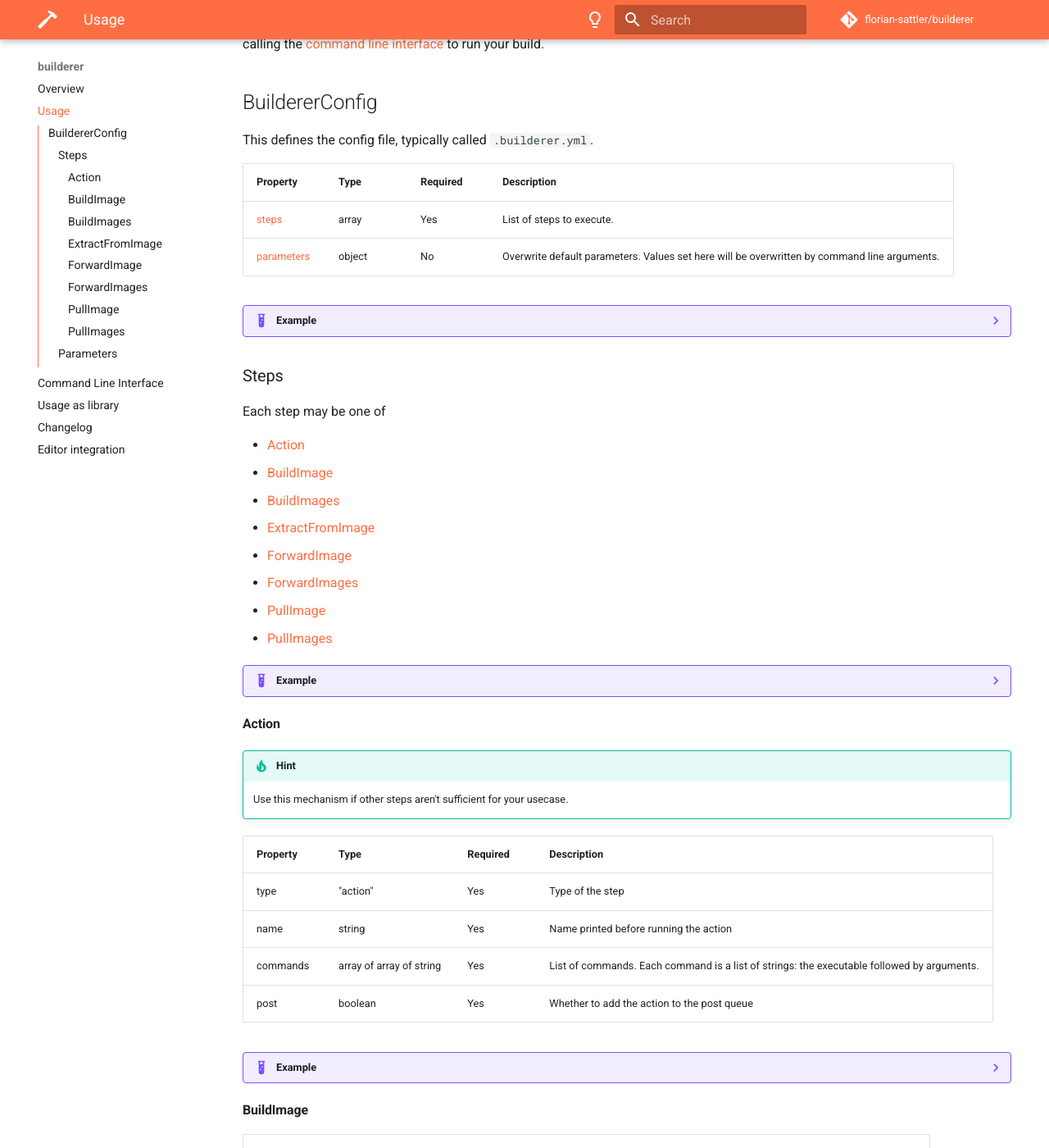
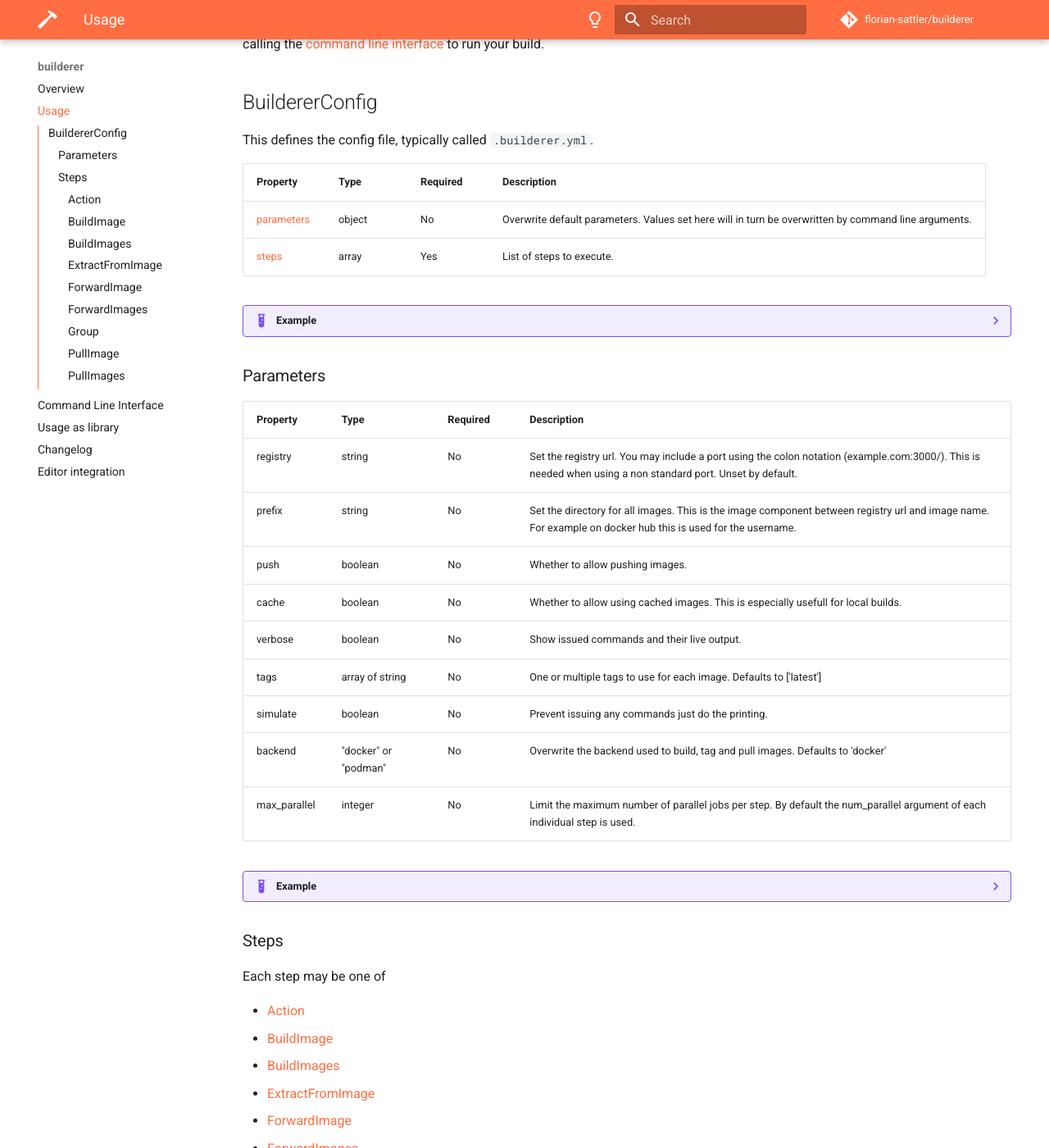
Before and after one commit to florian-sattler/builderer, an MkDocs documentation site: the page built from docs/usage.md, in a window 1280 px wide and 1400 px high, scrolled down 692 px. Shown: the whole window at 82% size. Built offline with MkDocs 1.6.1 and Material for MkDocs 9.7.7, drawn with Linux system fonts in a browser that asks for light colours; comment, search, counter and statistics services are not loaded; some of the changed text lies outside the part shown.

Commit message:
mini fixes and more documentation

````diff
--- a/docs/usage.md
+++ b/docs/usage.md
@@ -39,10 +39,10 @@
 
 This defines the config file, typically called `.builderer.yml`.
 
-| Property                  | Type   | Required | Description                                                                                  |
-| ------------------------- | ------ | -------- | -------------------------------------------------------------------------------------------- |
-| [steps](#steps)           | array  | Yes      | List of steps to execute.                                                                    |
-| [parameters](#parameters) | object | No       | Overwrite default parameters. Values set here will be overwritten by command line arguments. |
+| Property                  | Type   | Required | Description                                                                                          |
+| ------------------------- | ------ | -------- | ---------------------------------------------------------------------------------------------------- |
+| [parameters](#parameters) | object | No       | Overwrite default parameters. Values set here will in turn be overwritten by command line arguments. |
+| [steps](#steps)           | array  | Yes      | List of steps to execute.                                                                            |
 
 ??? Example
 
@@ -64,6 +64,37 @@
         directories:
         - frontend
         - backend
+    ```
+
+### Parameters
+
+| Property     | Type                 | Required | Description                                                                                                                                                 |
+| ------------ | -------------------- | -------- | ----------------------------------------------------------------------------------------------------------------------------------------------------------- |
+| registry     | string               | No       | Set the registry url. You may include a port using the colon notation (example.com:3000/). This is needed when using a non standard port. Unset by default. |
+| prefix       | string               | No       | Set the directory for all images. This is the image component between registry url and image name. For example on docker hub this is used for the username. |
+| push         | boolean              | No       | Whether to allow pushing images.                                                                                                                            |
+| cache        | boolean              | No       | Whether to allow using cached images. This is especially usefull for local builds.                                                                          |
+| verbose      | boolean              | No       | Show issued commands and their live output.                                                                                                                 |
+| tags         | array of string      | No       | One or multiple tags to use for each image. Defaults to ['latest']                                                                                          |
+| simulate     | boolean              | No       | Prevent issuing any commands just do the printing.                                                                                                          |
+| backend      | "docker" or "podman" | No       | Overwrite the backend used to build, tag and pull images. Defaults to 'docker'                                                                              |
+| max_parallel | integer              | No       | Limit the maximum number of parallel jobs per step. By default the num_parallel argument of each individual step is used.                                   |
+
+??? Example
+
+    ```yaml
+    parameters:
+      registry: my-registry.example.com
+      prefix: username
+      push: false
+      cache: true
+      verbose: true
+      tags:
+        - custom
+        - latest
+      simulate: true
+      backend: podman
+      max_parallel: 1
     ```
 
 ### Steps
@@ -134,13 +165,14 @@
 
 #### BuildImages
 
-| Property    | Type            | Required | Description                                                                      |
-| ----------- | --------------- | -------- | -------------------------------------------------------------------------------- |
-| type        | "build_images"  | Yes      | Type of the step                                                                 |
-| directories | array of string | Yes      | Directories containing each containing Dockerfile.                               |
-| push        | boolean         | No       | Whether to push the image. Defaults to True.                                     |
-| qualified   | boolean         | No       | Whether to add the registry path and prefix to the image name. Defaults to True. |
-| extra_tags  | array of string | No       | Additional tags to use in this step. Defaults to None.                           |
+| Property     | Type            | Required | Description                                                                      |
+| ------------ | --------------- | -------- | -------------------------------------------------------------------------------- |
+| type         | "build_images"  | Yes      | Type of the step                                                                 |
+| directories  | array of string | Yes      | Directories containing each containing Dockerfile.                               |
+| push         | boolean         | No       | Whether to push the image. Defaults to True.                                     |
+| qualified    | boolean         | No       | Whether to add the registry path and prefix to the image name. Defaults to True. |
+| extra_tags   | array of string | No       | Additional tags to use in this step. Defaults to None.                           |
+| num_parallel | integer         | No       | Number of parallel executions. Defaults to 1                                     |
 
 ??? Example
 
@@ -192,11 +224,12 @@
 
 #### ForwardImages
 
-| Property   | Type             | Required | Description                                            |
-| ---------- | ---------------- | -------- | ------------------------------------------------------ |
-| type       | "forward_images" | Yes      | Type of the step                                       |
-| names      | array of string  | Yes      | Image names to forward.                                |
-| extra_tags | array of string  | No       | Additional tags to use in this step. Defaults to None. |
+| Property     | Type             | Required | Description                                            |
+| ------------ | ---------------- | -------- | ------------------------------------------------------ |
+| type         | "forward_images" | Yes      | Type of the step                                       |
+| names        | array of string  | Yes      | Image names to forward.                                |
+| extra_tags   | array of string  | No       | Additional tags to use in this step. Defaults to None. |
+| num_parallel | integer          | No       | Number of parallel executions. Defaults to 4           |
 
 ??? Example
 
@@ -206,6 +239,35 @@
         names:
           - "registry.example.com:5000/some/image:latest"
           - "registry2.example.org:5555/another/image:stable"
+    ```
+
+#### Group
+
+| Property     | Type    | Required | Description                    |
+| ------------ | ------- | -------- | ------------------------------ |
+| type         | "group" | Yes      | Type of the step               |
+| num_parallel | integer | Yes      | Number of parallel executions. |
+| steps        | array   | Yes      | List of steps to execute.      |
+
+Valid steps are:
+
+- [Action](#action)
+- [BuildImage](#buildimage)
+- [ExtractFromImage](#extractfromimage)
+- [ForwardImage](#forwardimage)
+- [PullImage](#pullimage)
+
+??? Example
+
+    ```yaml
+    steps:
+      - type: group
+        num_parallel: 2
+        steps:
+          - type: pull_image
+            name: "registry2.example.org:5555/another/image:stable"
+          - type: forward_image
+            name: "registry.example.com:5000/some/image:latest"
     ```
 
 #### PullImage
@@ -225,10 +287,11 @@
 
 #### PullImages
 
-| Property | Type            | Required | Description          |
-| -------- | --------------- | -------- | -------------------- |
-| type     | "pull_images"   | Yes      | Type of the step     |
-| names    | array of string | Yes      | Image names to pull. |
+| Property     | Type            | Required | Description                                  |
+| ------------ | --------------- | -------- | -------------------------------------------- |
+| type         | "pull_images"   | Yes      | Type of the step                             |
+| names        | array of string | Yes      | Image names to pull.                         |
+| num_parallel | integer         | No       | Number of parallel executions. Defaults to 4 |
 
 ??? Example
 
@@ -239,32 +302,3 @@
           - "registry.example.com:5000/some/image:latest"
           - "docker.io/nginx:alpine"
     ```
-
-### Parameters
-
-| Property | Type                 | Required | Description                                                                                                                                                 |
-| -------- | -------------------- | -------- | ----------------------------------------------------------------------------------------------------------------------------------------------------------- |
-| registry | string               | No       | Set the registry url. You may include a port using the colon notation (example.com:3000/). This is needed when using a non standard port. Unset by default. |
-| prefix   | string               | No       | Set the directory for all images. This is the image component between registry url and image name. For example on docker hub this is used for the username. |
-| push     | boolean              | No       | Whether to allow pushing images.                                                                                                                            |
-| cache    | boolean              | No       | Whether to allow using cached images. This is especially usefull for local builds.                                                                          |
-| verbose  | boolean              | No       | Show issued commands and their live output.                                                                                                                 |
-| tags     | array of string      | No       | One or multiple tags to use for each image. Defaults to ['latest']                                                                                          |
-| simulate | boolean              | No       | Prevent issuing any commands just do the printing.                                                                                                          |
-| backend  | "docker" or "podman" | No       | Overwrite the backend used to build, tag and pull images. Defaults to 'docker'                                                                              |
-
-??? Example
-
-    ```yaml
-    parameters:
-      registry: my-registry.example.com
-      prefix: username
-      push: false
-      cache: true
-      verbose: true
-      tags:
-        - custom
-        - latest
-      simulate: true
-      backend: podman
-    ```
````
Also changed, not shown: docs/schema.json (+53 -42 lines), 2 other files.
